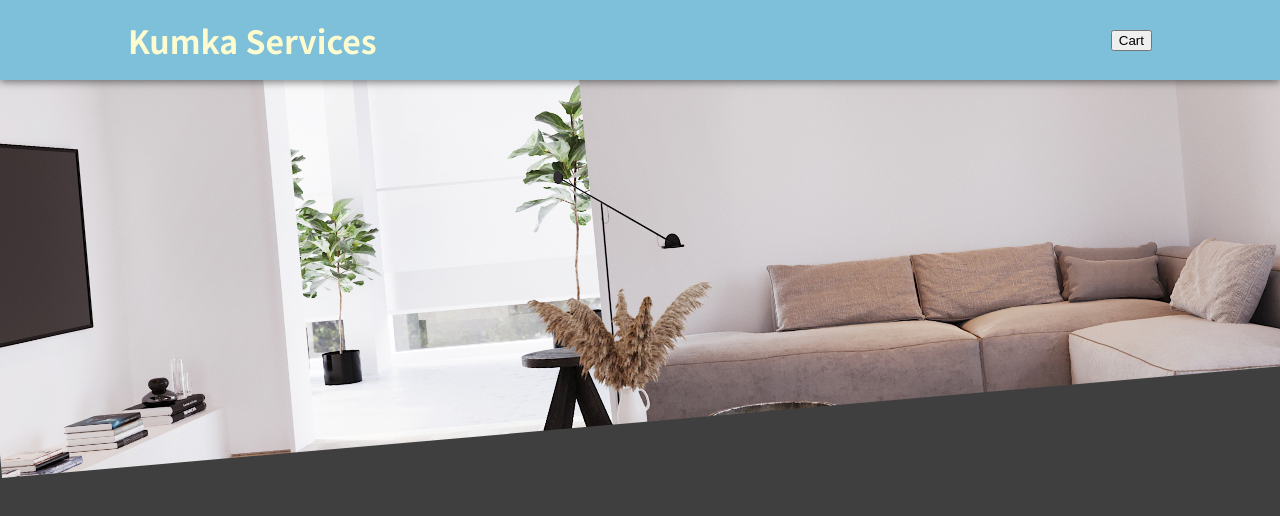
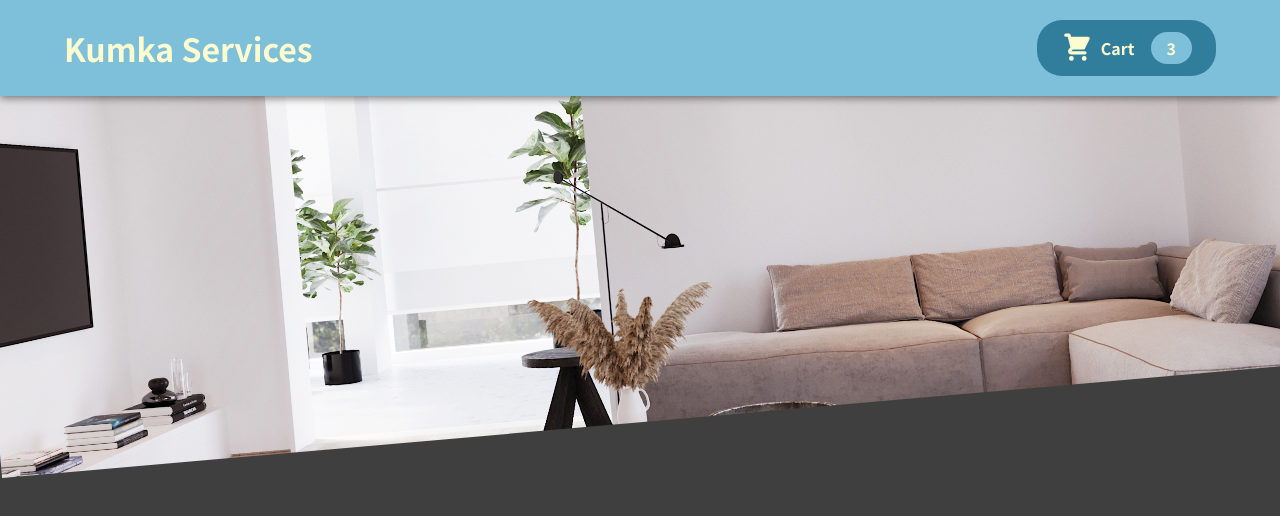
Before and after one commit to PivtoranisV/project-home-services, a React (Create React App) app: page / in a window 1280 px wide. Shown: the top 516 px of the page. Built offline with nearby package versions, Linux system fonts and the light colour scheme; the HTML template or start-up script is replaced by a standard one.

Commit message:
Added Cart Button

```diff
--- /dev/null
+++ b/src/components/Cart/CartIcon.js
@@ -0,0 +1,15 @@
+import React from 'react';
+
+const CartIcon = () => {
+  return (
+    <svg
+      xmlns="http://www.w3.org/2000/svg"
+      viewBox="0 0 20 20"
+      fill="currentColor"
+    >
+      <path d="M3 1a1 1 0 000 2h1.22l.305 1.222a.997.997 0 00.01.042l1.358 5.43-.893.892C3.74 11.846 4.632 14 6.414 14H15a1 1 0 000-2H6.414l1-1H14a1 1 0 00.894-.553l3-6A1 1 0 0017 3H6.28l-.31-1.243A1 1 0 005 1H3zM16 16.5a1.5 1.5 0 11-3 0 1.5 1.5 0 013 0zM6.5 18a1.5 1.5 0 100-3 1.5 1.5 0 000 3z" />
+    </svg>
+  );
+};
+
+export default CartIcon;
--- /dev/null
+++ b/src/components/Header/CartButton.js
@@ -0,0 +1,17 @@
+import React from 'react';
+import CartIcon from '../Cart/CartIcon';
+import styles from './CartButton.module.css';
+
+const CartButton = () => {
+  return (
+    <button className={styles.button}>
+      <span className={styles.icon}>
+        <CartIcon />
+      </span>
+      <span>Cart</span>
+      <span className={styles.total}>3</span>
+    </button>
+  );
+};
+
+export default CartButton;
--- /dev/null
+++ b/src/components/Header/CartButton.module.css
@@ -0,0 +1,32 @@
+.button {
+    cursor: pointer;
+    font: inherit;
+    border: none;
+    background-color: #317e9c;
+    color: #fcfcd0;
+    padding: 0.75rem 1.5rem;
+    display: flex;
+    justify-content: space-around;
+    align-items: center;
+    border-radius: 25px;
+    font-weight: bold;
+}
+
+.button:hover,
+.button:active {
+    background-color: #0f455b;
+}
+
+.icon {
+    width: 2rem;
+    height: 2rem;
+    margin-right: 0.5rem;
+}
+
+.total {
+    background-color: #7ebfd9;
+    padding: 0.25rem 1rem;
+    border-radius: 25px;
+    margin-left: 1rem;
+    font-weight: bold;
+}
--- a/src/components/Header/Header.js
+++ b/src/components/Header/Header.js
@@ -1,5 +1,6 @@
 import React from 'react';
 import roomImg from '../../assets/living-room.jpg';
+import CartButton from './CartButton';
 import styles from './Header.module.css';
 
 const Header = () => {
@@ -7,7 +8,7 @@
     <React.Fragment>
       <header className={styles.header}>
         <h1>Kumka Services</h1>
-        <button>Cart</button>
+        <CartButton />
       </header>
       <div className={styles['main-image']}>
         <img src={roomImg} alt="Living Room" />
--- a/src/components/Header/Header.module.css
+++ b/src/components/Header/Header.module.css
@@ -3,13 +3,13 @@
     top: 0;
     left: 0;
     width: 100%;
-    height: 5rem;
+    height: 6rem;
     background-color: #7ebfd9;
     color: #fcfcd0;
     display: flex;
     justify-content: space-between;
     align-items: center;
-    padding: 0 10%;
+    padding: 0 5%;
     box-shadow: 0 2px 8px rgba(0, 0, 0, 0.5);
     z-index: 10;
 }
```
